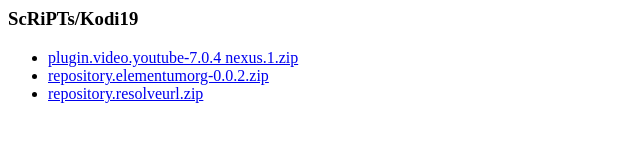
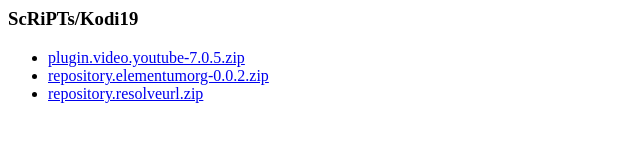
Before and after one commit to repobal/base, a plain HTML site: page scripts/kodi19/index.html in a window 1280 px wide. Shown: the full height of the page, 0-640 px from the left. Drawn offline with Linux system fonts and the light colour scheme.

Commit message:
Update index.html

```diff
--- a/scripts/kodi19/index.html
+++ b/scripts/kodi19/index.html
@@ -4,7 +4,7 @@
   </head>
   <body>
     <ul>
-     <li><a href="plugin.video.youtube-7.0.4 nexus.1.zip">plugin.video.youtube-7.0.4 nexus.1.zip</a></li>
+     <li><a href="plugin.video.youtube-7.0.5.zip">plugin.video.youtube-7.0.5.zip</a></li>
      <li><a href="repository.elementumorg-0.0.2.zip">repository.elementumorg-0.0.2.zip</a></li>
      <li><a href="repository.resolveurl.zip">repository.resolveurl.zip</a></li>
     </ul>
```
